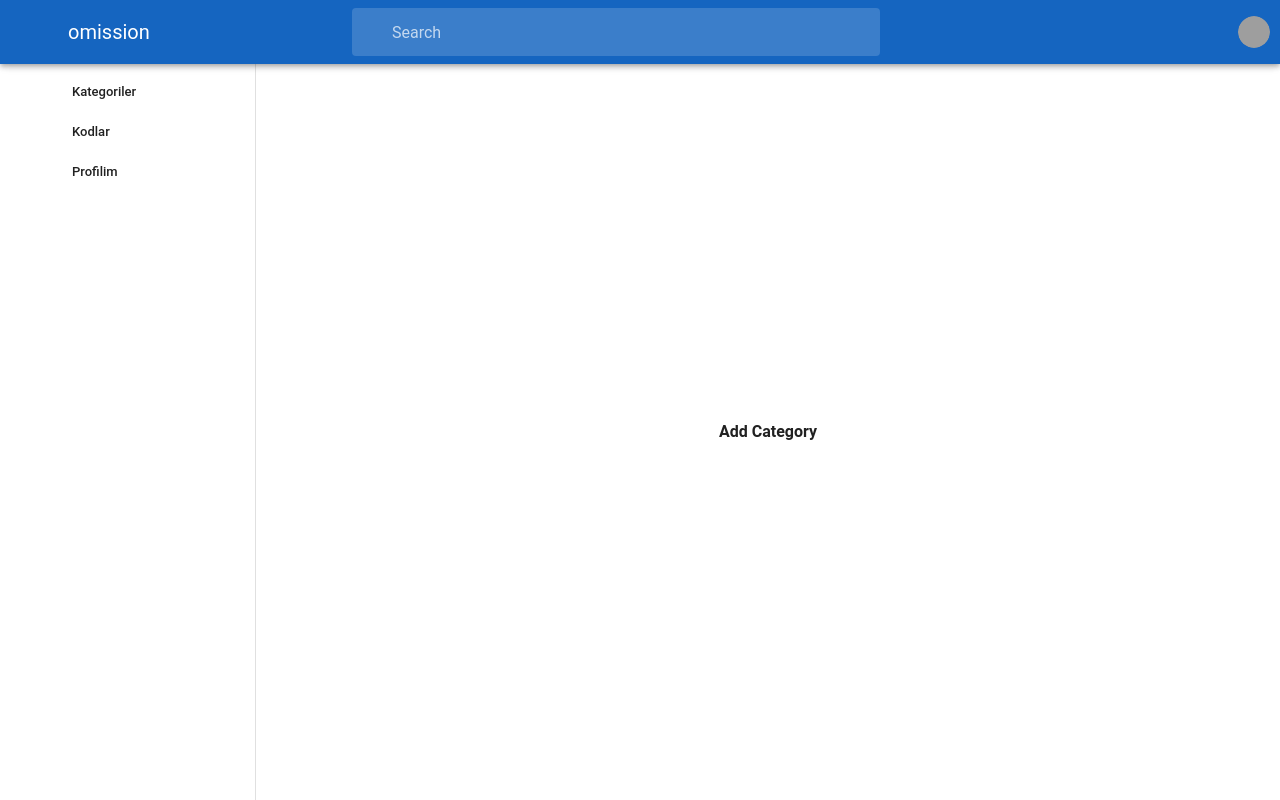
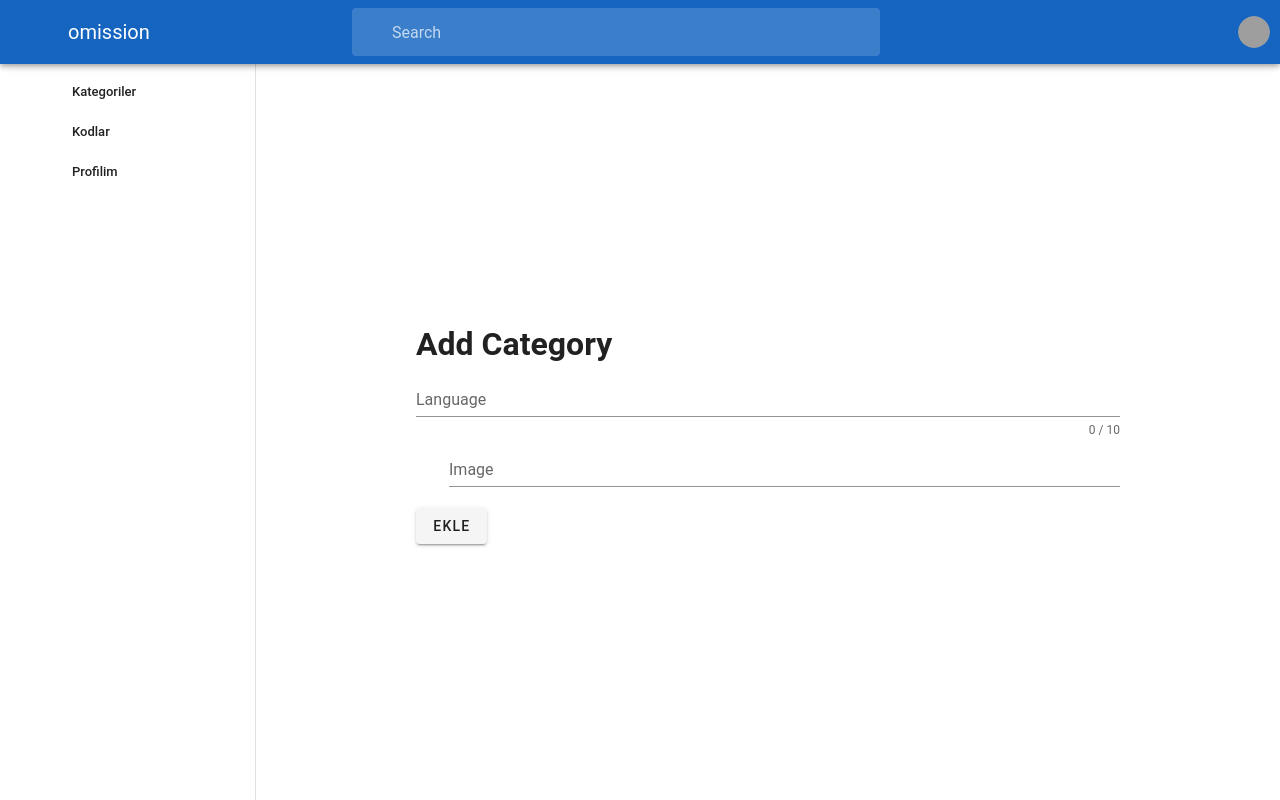
Before and after one commit to yunusunver/omission-vue, a Vue app: page /categoryadd in a window 1280 px wide. Built offline with nearby package versions, Linux system fonts and the light colour scheme; grey boxes are pictures that could not be loaded; the HTML template or start-up script is replaced by a standard one.

Commit message:
Add AddCategory page.

```diff
--- a/package.json
+++ b/package.json
@@ -9,6 +9,7 @@
   },
   "dependencies": {
     "core-js": "^3.6.5",
+    "vee-validate": "^3.3.9",
     "vue": "^2.6.11",
     "vue-router": "^3.4.3",
     "vuetify": "^2.2.11"
--- a/src/view/Category/AddCategory.vue
+++ b/src/view/Category/AddCategory.vue
@@ -1,15 +1,81 @@
 <template>
-  <div>
-      <h4>Add Category</h4>
-  </div>
+  <ValidationObserver
+    ref="observer"
+    :style="{ width: '100%', padding: '10rem', margintop: '0px' }"
+    class="mt-0"
+  >
+    <h1>Add Category</h1>
+    <form>
+      <ValidationProvider
+        v-slot="{ errors }"
+        name="Language"
+        rules="required|max:10"
+      >
+        <v-text-field
+          v-model="name"
+          :counter="10"
+          :error-messages="errors"
+          label="Language"
+          required
+        ></v-text-field>
+      </ValidationProvider>
+      <v-file-input
+        :rules="rules"
+        accept="image/png, image/jpeg, image/bmp"
+        placeholder="Pick an image"
+        prepend-icon="mdi-camera"
+        label="Image"
+      ></v-file-input>
+
+      <v-btn class="mr-4" @click="submit">Ekle</v-btn>
+    </form>
+  </ValidationObserver>
 </template>
 
 <script>
+import { required, email, max } from "vee-validate/dist/rules";
+import {
+  extend,
+  ValidationObserver,
+  ValidationProvider,
+  setInteractionMode,
+} from "vee-validate";
+setInteractionMode("eager");
+extend("required", {
+  ...required,
+  message: "{_field_} can not be empty",
+});
+extend("max", {
+  ...max,
+  message: "{_field_} may not be greater than {length} characters",
+});
+extend("email", {
+  ...email,
+  message: "Email must be valid",
+});
 export default {
-
-}
+  components: {
+    ValidationProvider,
+    ValidationObserver,
+  },
+  data: () => ({
+    name: "",
+    email: "",
+    select: null,
+    items: ["Item 1", "Item 2", "Item 3", "Item 4"],
+    checkbox: null,
+  }),
+  methods: {
+    submit() {
+      this.$refs.observer.validate();
+    },
+    clear() {
+      this.name = "";
+      this.email = "";
+      this.select = null;
+      this.checkbox = null;
+      this.$refs.observer.reset();
+    },
+  },
+};
 </script>
-
-<style>
-
-</style>
```
Also changed, not shown: 1 other file (tests, documents, lock files or other folders).
